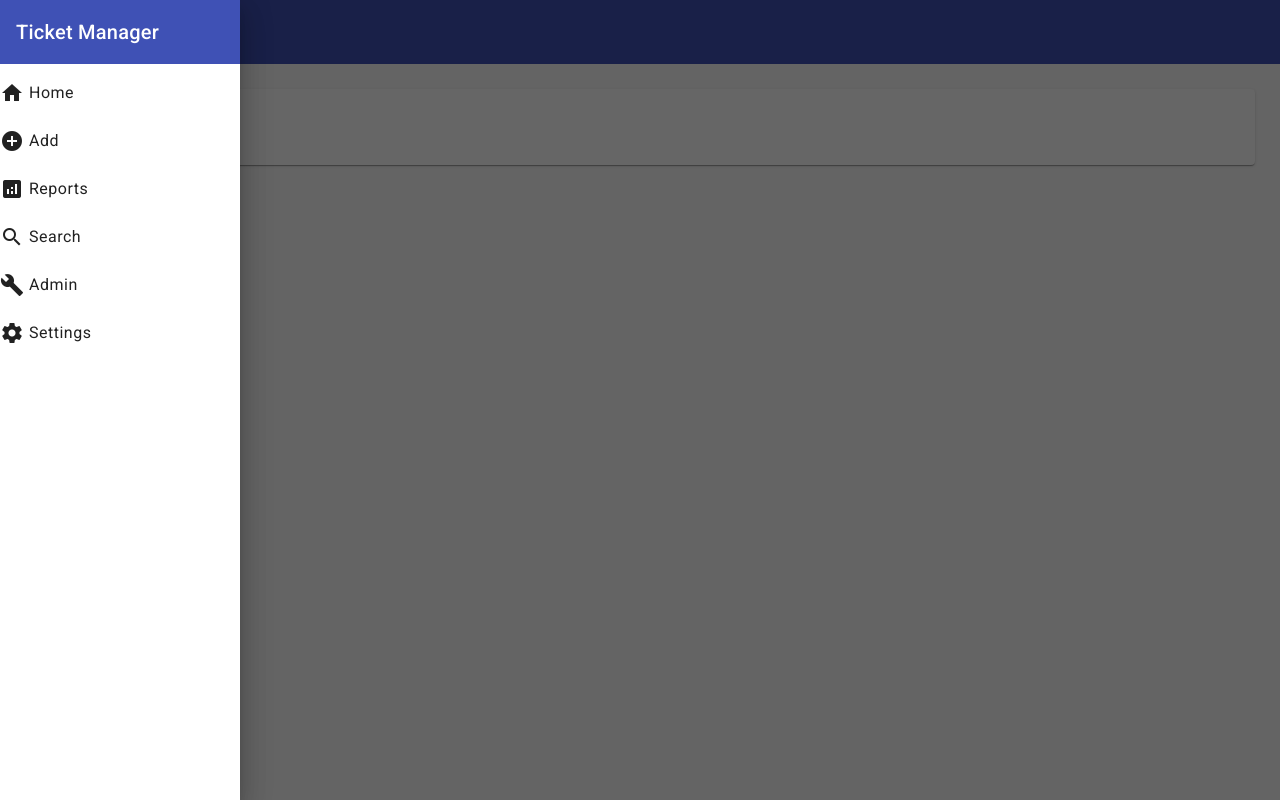
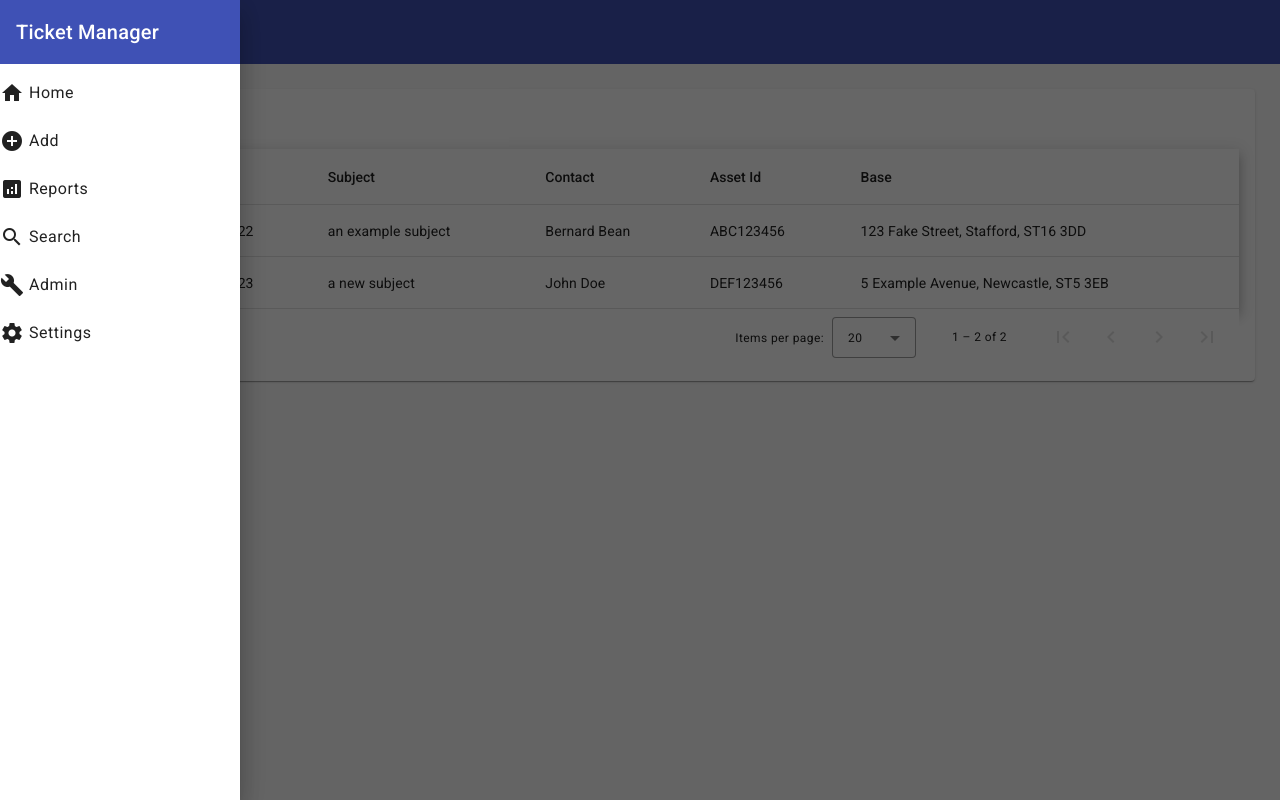
Before and after one commit to CosmicPhoenix2029/ticketManager, an Angular app: page /ticketmanager in a window 1280 px wide. Built offline with nearby package versions, Linux system fonts and the light colour scheme.

Commit message:
got the table displaying data

```diff
--- a/src/api/tickets/tickets.json
+++ b/src/api/tickets/tickets.json
@@ -2,7 +2,7 @@
     {
         "id": "1",
         "subject": "an example subject",
-        "description": "an example of a multiline descriptionhere is another line of text",
+        "description": "an example of a multiline description\nhere is another line of text",
         "contact": {
             "name": "Bernard Bean",
             "address": "123 Fake Street, Stafford, ST16 3DD",
@@ -11,6 +11,7 @@
             "organisation": "bernard inc"
         },
         "assetNumber": "ABC123456",
+        "loggedDate" : "12/10/2022",
         "loggedBy": "Haydn Atkinson",
         "category": "AB11 - Networking & monitoring",
         "classification": "Incident",
@@ -20,5 +21,28 @@
         "status": "live",
         "team": "Network and Systems",
         "leadTech": "Haydn Atkinson"
+    },
+    {
+        "id": "2",
+        "subject": "a new subject",
+        "description": "an example of a multiline description\nhere is another line of text",
+        "contact": {
+            "name": "John Doe",
+            "address": "5 Example Avenue, Newcastle, ST5 3EB",
+            "phoneNumber": "02352 543456",
+            "contactMethodPreference": "MS Teams",
+            "organisation": "John Doe Inc"
+        },
+        "assetNumber": "DEF123456",
+        "loggedDate" : "07/30/2023",
+        "loggedBy": "Haydn Atkinson",
+        "category": "AB27 - Device Configuration",
+        "classification": "Incident",
+        "urgency": "Medium",
+        "impact": "Medium",
+        "priority": "3 - High",
+        "status": "live",
+        "team": "Operational Development",
+        "leadTech": "Haydn Atkinson"
     }
 ]
--- a/src/app/ticketmanager/components/main-content/main-content.component.html
+++ b/src/app/ticketmanager/components/main-content/main-content.component.html
@@ -3,6 +3,46 @@
         <h3>Tickets assigned to Name</h3>
     </mat-card-header>
     <mat-card-content>
+        <table mat-table [dataSource]="dataSource" class="mat-elevation-z8" matSort>
 
+            <ng-container matColumnDef="Ticket">
+                <th mat-header-cell *matHeaderCellDef mat-sort-header> Ticket </th>
+                <th mat-header-cell *matCellDef="let filteredTickets"> {{filteredTickets.id}} </th>
+            </ng-container>
+
+            <ng-container matColumnDef="Logged">
+                <th mat-header-cell *matHeaderCellDef mat-sort-header> Logged </th>
+                <th mat-header-cell *matCellDef="let filteredTickets"> {{filteredTickets.loggedDate | date: 'dd-MM-yyyy'}} </th>
+            </ng-container>
+
+            <ng-container matColumnDef="Subject">
+                <th mat-header-cell *matHeaderCellDef mat-sort-header> Subject </th>
+                <th mat-header-cell *matCellDef="let filteredTickets"> {{filteredTickets.subject}} </th>
+            </ng-container>
+
+            <ng-container matColumnDef="Contact">
+                <th mat-header-cell *matHeaderCellDef mat-sort-header> Contact </th>
+                <th mat-header-cell *matCellDef="let filteredTickets"> {{filteredTickets.contact.name}} </th>
+            </ng-container>
+
+            <ng-container matColumnDef="AssetNumber">
+                <th mat-header-cell *matHeaderCellDef mat-sort-header> Asset Id </th>
+                <th mat-header-cell *matCellDef="let filteredTickets"> {{filteredTickets.assetNumber}} </th>
+            </ng-container>
+
+            <ng-container matColumnDef="Base">
+                <th mat-header-cell *matHeaderCellDef mat-sort-header> Base </th>
+                <th mat-header-cell *matCellDef="let filteredTickets"> {{filteredTickets.contact.address}} </th>
+            </ng-container>
+
+            <tr mat-header-row *matHeaderRowDef="displayedColumns"></tr>
+            <tr mat-row *matRowDef="let row; columns: displayedColumns;"></tr>
+        </table>
+
+        <mat-paginator [pageSize]="20"
+                       [pageSizeOptions]="[20, 30, 50]"
+                       showFirstLastButtons
+                       aria-label="Select page of tickets">
+        </mat-paginator>
     </mat-card-content>
 </mat-card>
--- a/src/app/ticketmanager/components/main-content/main-content.component.ts
+++ b/src/app/ticketmanager/components/main-content/main-content.component.ts
@@ -1,26 +1,38 @@
-import { Component } from '@angular/core';
+import { Component, ViewChild, AfterViewInit, OnInit} from '@angular/core';
 import { TicketService } from '../../services/ticket.service';
 import { ticket } from '../../models/ticket';
 import { Subscription } from 'rxjs';
-
+import { MatTableDataSource } from '@angular/material/table';
+import { MatPaginator } from '@angular/material/paginator';
+import { MatSort, SortDirection} from '@angular/material/sort';
+import {MatFormFieldModule} from '@angular/material/form-field';
 @Component({
   selector: 'app-main-content',
   templateUrl: './main-content.component.html',
   styleUrls: ['./main-content.component.scss']
 })
-export class MainContentComponent {
+export class MainContentComponent implements OnInit{
 
   filteredTickets: ticket[] = [];
   tickets: ticket[] = [];
   errorMessage: string = "";
   sub!: Subscription;
+  dataSource!: MatTableDataSource<ticket>;
+  displayedColumns: string[] = ['Ticket', 'Logged', 'Subject', 'Contact', 'AssetNumber', 'Base'];
+
+  @ViewChild(MatPaginator) paginator!: MatPaginator;
+  @ViewChild(MatSort) sort!: MatSort;
+
   constructor(private ticketService: TicketService) { }
 
   ngOnInit(): void {
     this.ticketService.getTickets().subscribe({
       next: tickets => {
         this.tickets = tickets;
-        this.filteredTickets = this.filteredTickets;
+        this.filteredTickets = this.tickets;
+        this.dataSource = new MatTableDataSource<ticket>(this.filteredTickets);
+        this.dataSource.paginator = this.paginator;
+        this.dataSource.sort = this.sort;
       },
       error: err => this.errorMessage = err
     });
--- a/src/app/ticketmanager/models/ticket.ts
+++ b/src/app/ticketmanager/models/ticket.ts
@@ -6,6 +6,7 @@ export interface ticket {
     contact: object,
     assetNumber: string,
     loggedBy: string,
+    loggedDate: Date;
     category: string,
     classification: string,
     urgency: string,
```
Also changed, not shown: src/app/shared/material.module.ts (+6 -1 lines).
